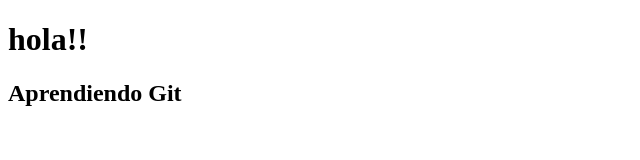
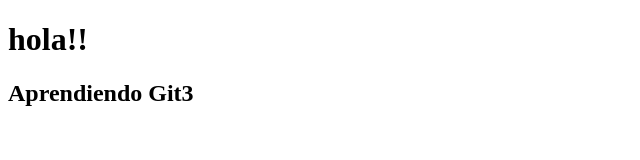
Before and after one commit to mago25/pruebaGit, a plain HTML site: page index.html in a window 1280 px wide. Shown: the full height of the page, 0-640 px from the left. Drawn offline with Linux system fonts and the light colour scheme.

Commit message:
otra prueba

```diff
--- a/index.html
+++ b/index.html
@@ -8,6 +8,6 @@
 </head>
 <body>
     <h1>hola!!</h1>
-    <h2>Aprendiendo Git</h2>
+    <h2>Aprendiendo Git3</h2>
 </body>
 </html>
```
